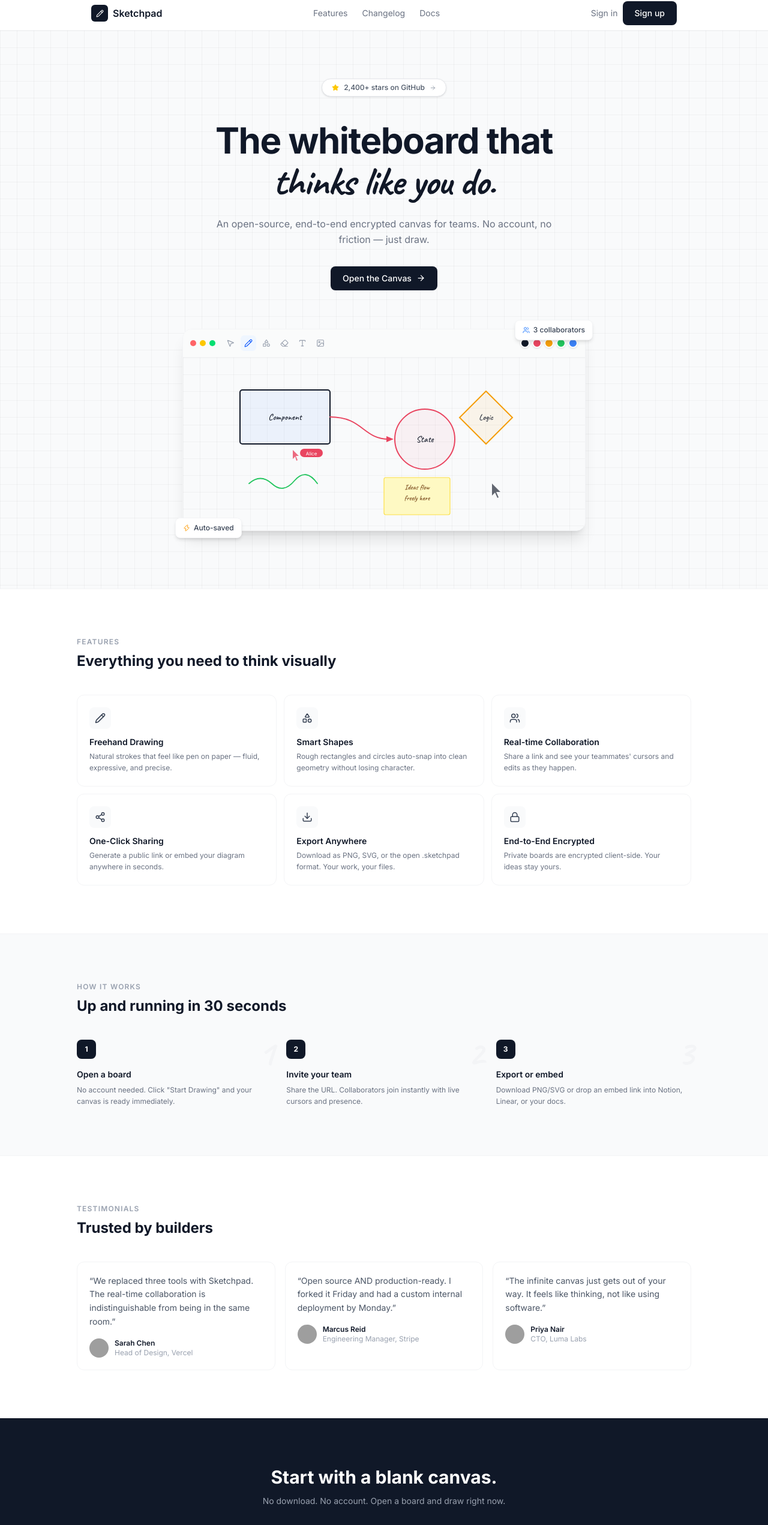
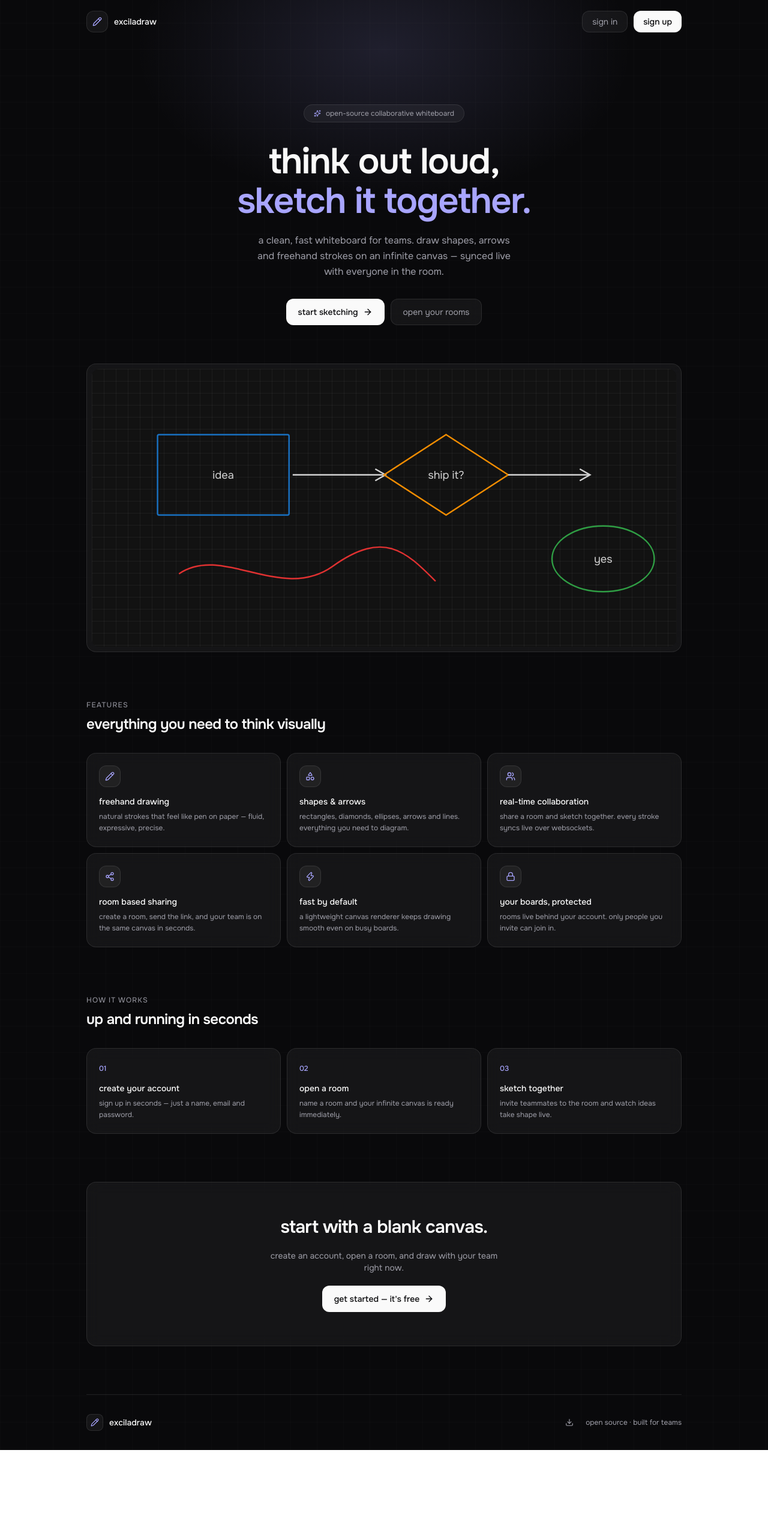
Before and after one commit to PDGamerSG/Exciladraw, a Next.js app in the folder apps/exciladraw-frontend/: page / in a window 1280 px wide. Shown: the part 6-2548 px from the top of the page at 60% size. After the commit the page ends 2423 px from the top, so only its background shows below. Built offline with nearby package versions, Linux system fonts and the light colour scheme; grey boxes are pictures that could not be loaded.

Commit message:
Revamped the homepage ui

```diff
--- a/apps/exciladraw-frontend/app/page.tsx
+++ b/apps/exciladraw-frontend/app/page.tsx
@@ -1,241 +1,233 @@
+import Link from "next/link";
 import {
+  ArrowRight,
+  Download,
+  Lock,
   Pencil,
   Shapes,
+  Share2,
+  Sparkles,
   Users,
-  Share2,
-  Download,
-  Lock,
-  Star,
-  ArrowRight,
   Zap,
-} from 'lucide-react';
-import Button from '@repo/ui/button';
-import FeatureCard from '@repo/ui/card';
-import Navbar from '@repo/ui/navbar';
-import SketchCanvas from '@repo/ui/canvas';
+} from "lucide-react";
+import { onest } from "@/lib/fonts";
+import { cn } from "@/lib/utils";
 
 const FEATURES = [
   {
     icon: Pencil,
-    title: 'Freehand Drawing',
-    description: 'Natural strokes that feel like pen on paper — fluid, expressive, and precise.',
+    title: "freehand drawing",
+    description: "natural strokes that feel like pen on paper — fluid, expressive, precise.",
   },
   {
     icon: Shapes,
-    title: 'Smart Shapes',
-    description: 'Rough rectangles and circles auto-snap into clean geometry without losing character.',
+    title: "shapes & arrows",
+    description: "rectangles, diamonds, ellipses, arrows and lines. everything you need to diagram.",
   },
   {
     icon: Users,
-    title: 'Real-time Collaboration',
-    description: 'Share a link and see your teammates\' cursors and edits as they happen.',
+    title: "real-time collaboration",
+    description: "share a room and sketch together. every stroke syncs live over websockets.",
   },
   {
     icon: Share2,
-    title: 'One-Click Sharing',
-    description: 'Generate a public link or embed your diagram anywhere in seconds.',
+    title: "room based sharing",
+    description: "create a room, send the link, and your team is on the same canvas in seconds.",
   },
   {
-    icon: Download,
-    title: 'Export Anywhere',
-    description: 'Download as PNG, SVG, or the open .sketchpad format. Your work, your files.',
+    icon: Zap,
+    title: "fast by default",
+    description: "a lightweight canvas renderer keeps drawing smooth even on busy boards.",
   },
   {
     icon: Lock,
-    title: 'End-to-End Encrypted',
-    description: 'Private boards are encrypted client-side. Your ideas stay yours.',
+    title: "your boards, protected",
+    description: "rooms live behind your account. only people you invite can join in.",
   },
 ];
 
 const STEPS = [
   {
-    n: '1',
-    title: 'Open a board',
-    description: 'No account needed. Click "Start Drawing" and your canvas is ready immediately.',
+    n: "01",
+    title: "create your account",
+    description: "sign up in seconds — just a name, email and password.",
   },
   {
-    n: '2',
-    title: 'Invite your team',
-    description: 'Share the URL. Collaborators join instantly with live cursors and presence.',
+    n: "02",
+    title: "open a room",
+    description: "name a room and your infinite canvas is ready immediately.",
   },
   {
-    n: '3',
-    title: 'Export or embed',
-    description: 'Download PNG/SVG or drop an embed link into Notion, Linear, or your docs.',
-  },
-];
-
-const TESTIMONIALS = [
-  {
-    quote: "We replaced three tools with Sketchpad. The real-time collaboration is indistinguishable from being in the same room.",
-    name: 'Sarah Chen',
-    role: 'Head of Design, Vercel',
-    avatar: 'https://images.pexels.com/photos/415829/pexels-photo-415829.jpeg?auto=compress&cs=tinysrgb&w=64&h=64&dpr=2',
-  },
-  {
-    quote: "Open source AND production-ready. I forked it Friday and had a custom internal deployment by Monday.",
-    name: 'Marcus Reid',
-    role: 'Engineering Manager, Stripe',
-    avatar: 'https://images.pexels.com/photos/220453/pexels-photo-220453.jpeg?auto=compress&cs=tinysrgb&w=64&h=64&dpr=2',
-  },
-  {
-    quote: "The infinite canvas just gets out of your way. It feels like thinking, not like using software.",
-    name: 'Priya Nair',
-    role: 'CTO, Luma Labs',
-    avatar: 'https://images.pexels.com/photos/1239291/pexels-photo-1239291.jpeg?auto=compress&cs=tinysrgb&w=64&h=64&dpr=2',
+    n: "03",
+    title: "sketch together",
+    description: "invite teammates to the room and watch ideas take shape live.",
   },
 ];
 
 export default function Page() {
   return (
-    <div className="min-h-screen bg-white text-gray-900">
-      <Navbar />
+    <div
+      className={cn(
+        onest.className,
+        "dark relative min-h-screen w-full overflow-hidden bg-background text-foreground"
+      )}
+    >
+      {/* ambient glow + grid */}
+      <div className="pointer-events-none absolute -top-48 left-1/2 h-[560px] w-[900px] -translate-x-1/2 rounded-full bg-[radial-gradient(ellipse_at_center,rgba(168,165,255,0.14),transparent_65%)]" />
+      <div className="pointer-events-none absolute inset-0 bg-[linear-gradient(rgba(255,255,255,0.015)_1px,transparent_1px),linear-gradient(90deg,rgba(255,255,255,0.015)_1px,transparent_1px)] bg-[size:44px_44px]" />
 
-      {/* ── Hero ──────────────────────────────────────────────────────── */}
-      <section className="relative overflow-hidden pt-20 pb-24 px-6">
-        <div className="absolute inset-0 grid-bg pointer-events-none" />
+      <div className="relative mx-auto w-full max-w-5xl px-4">
+        {/* nav */}
+        <header className="flex items-center justify-between py-6">
+          <div className="flex items-center gap-2.5">
+            <div className="flex h-9 w-9 items-center justify-center rounded-xl border border-primary/10 bg-foreground/5 backdrop-blur-md">
+              <Pencil className="h-4 w-4 text-[#a8a5ff]" />
+            </div>
+            <span className="text-sm font-medium">exciladraw</span>
+          </div>
+          <div className="flex items-center gap-2.5">
+            <Link
+              href="/signin"
+              className="inline-flex h-9 items-center rounded-xl border border-primary/10 bg-foreground/5 px-4 text-sm text-muted-foreground backdrop-blur-md transition-all duration-300 ease-[cubic-bezier(0.45,0.05,0.55,0.95)] hover:border-primary/20 hover:bg-primary/10 hover:text-foreground"
+            >
+              sign in
+            </Link>
+            <Link
+              href="/signup"
+              className="inline-flex h-9 items-center rounded-xl bg-foreground px-4 text-sm font-medium text-background transition-all duration-300 ease-[cubic-bezier(0.45,0.05,0.55,0.95)] hover:bg-foreground/85"
+            >
+              sign up
+            </Link>
+          </div>
+        </header>
 
-        <div className="relative max-w-5xl mx-auto">
-          {/* GitHub pill */}
-          <div className="flex justify-center mb-10 anim-fade-in">
-            <a
-              href="#"
-              className="inline-flex items-center gap-2 bg-white border border-gray-200 rounded-full px-4 py-1.5 text-xs font-medium text-gray-600 shadow-sm hover:shadow transition-shadow"
-            >
-              <Star size={12} className="text-yellow-400 fill-yellow-400" />
-              2,400+ stars on GitHub
-              <ArrowRight size={11} className="text-gray-400" />
-            </a>
+        {/* hero */}
+        <section className="flex flex-col items-center pb-20 pt-16 text-center sm:pt-24">
+          <div className="mb-8 inline-flex items-center gap-2 rounded-full border border-primary/10 bg-foreground/5 px-4 py-1.5 text-xs text-muted-foreground backdrop-blur-md">
+            <Sparkles className="h-3 w-3 text-[#a8a5ff]" />
+            open-source collaborative whiteboard
           </div>
 
-          {/* Headline */}
-          <div className="text-center max-w-3xl mx-auto mb-8">
-            <h1 className="text-5xl sm:text-6xl font-bold tracking-tight leading-[1.1] mb-5 anim-fade-up">
-              The whiteboard that
+          <h1 className="max-w-2xl text-4xl font-semibold leading-[1.1] tracking-tight sm:text-6xl">
+            think out loud,
             <br />
-              <span className="font-sketch" style={{ fontSize: '1.1em', color: '#111827' }}>
-                thinks like you do.
-              </span>
+            <span className="text-[#a8a5ff]">sketch it together.</span>
           </h1>
-            <p className="text-base text-gray-500 max-w-xl mx-auto leading-relaxed anim-fade-up d-200">
-              An open-source, end-to-end encrypted canvas for teams. No account, no friction — just draw.
+          <p className="mt-5 max-w-md text-sm leading-relaxed text-muted-foreground sm:text-base">
+            a clean, fast whiteboard for teams. draw shapes, arrows and freehand
+            strokes on an infinite canvas — synced live with everyone in the room.
           </p>
+
+          <div className="mt-8 flex flex-col gap-2.5 sm:flex-row">
+            <Link
+              href="/signup"
+              className="group inline-flex h-11 items-center gap-2 rounded-xl bg-foreground px-5 text-sm font-medium text-background transition-all duration-300 ease-[cubic-bezier(0.45,0.05,0.55,0.95)] hover:bg-foreground/85"
+            >
+              start sketching
+              <ArrowRight className="h-4 w-4 transition-transform duration-300 group-hover:translate-x-0.5" />
+            </Link>
+            <Link
+              href="/signin"
+              className="inline-flex h-11 items-center justify-center rounded-xl border border-primary/10 bg-foreground/5 px-5 text-sm text-muted-foreground backdrop-blur-md transition-all duration-300 ease-[cubic-bezier(0.45,0.05,0.55,0.95)] hover:border-primary/20 hover:bg-primary/10 hover:text-foreground"
+            >
+              open your rooms
+            </Link>
           </div>
 
-          {/* CTAs */}
-          <div className="flex flex-col sm:flex-row gap-2.5 justify-center mb-16 anim-fade-up d-300">
-            <Button href="#" variant="primary" withArrow>
-              Open the Canvas
-            </Button>
-          </div>
-
-          {/* Canvas mockup */}
-          <div className="anim-fade-in d-400">
-            <SketchCanvas />
+          {/* canvas preview */}
+          <div className="mt-16 w-full rounded-2xl border border-primary/10 bg-foreground/5 p-2 backdrop-blur-md">
+            <div className="relative overflow-hidden rounded-xl bg-[#121212]">
+              <div className="pointer-events-none absolute inset-0 bg-[linear-gradient(rgba(255,255,255,0.05)_1px,transparent_1px),linear-gradient(90deg,rgba(255,255,255,0.05)_1px,transparent_1px)] bg-[size:20px_20px]" />
+              <svg viewBox="0 0 800 380" className="relative w-full">
+                <rect x="90" y="90" width="180" height="110" rx="2" fill="none" stroke="#1971c2" strokeWidth="2" />
+                <text x="180" y="150" textAnchor="middle" fill="#d3d3d3" fontSize="15" fontFamily="inherit">idea</text>
+                <path d="M275 145 C 330 145, 350 145, 400 145" fill="none" stroke="#d3d3d3" strokeWidth="2" />
+                <path d="M388 137 L 402 145 L 388 153" fill="none" stroke="#d3d3d3" strokeWidth="2" />
+                <path d="M485 90 L 570 145 L 485 200 L 400 145 Z" fill="none" stroke="#f08c00" strokeWidth="2" />
+                <text x="485" y="150" textAnchor="middle" fill="#d3d3d3" fontSize="15" fontFamily="inherit">ship it?</text>
+                <path d="M570 145 C 620 145, 640 145, 680 145" fill="none" stroke="#d3d3d3" strokeWidth="2" />
+                <path d="M668 137 L 682 145 L 668 153" fill="none" stroke="#d3d3d3" strokeWidth="2" />
+                <ellipse cx="700" cy="260" rx="70" ry="45" fill="none" stroke="#2f9e44" strokeWidth="2" />
+                <text x="700" y="265" textAnchor="middle" fill="#d3d3d3" fontSize="15" fontFamily="inherit">yes</text>
+                <path d="M120 280 C 180 240, 260 320, 330 270 S 430 250, 470 290" fill="none" stroke="#e03131" strokeWidth="2" strokeLinecap="round" />
+              </svg>
             </div>
           </div>
         </section>
 
-      {/* ── Features ──────────────────────────────────────────────────── */}
-      <section id="features" className="py-20 px-6 border-t border-gray-100">
-        <div className="max-w-5xl mx-auto">
-          <div className="mb-10">
-            <p className="text-xs font-semibold uppercase tracking-widest text-gray-400 mb-2">Features</p>
-            <h2 className="text-2xl font-bold text-gray-900">Everything you need to think visually</h2>
+        {/* features */}
+        <section className="pb-20">
+          <p className="mb-2 text-xs uppercase tracking-widest text-muted-foreground">features</p>
+          <h2 className="mb-8 text-2xl font-semibold tracking-tight">
+            everything you need to think visually
+          </h2>
+          <div className="grid gap-2.5 sm:grid-cols-2 lg:grid-cols-3">
+            {FEATURES.map(({ icon: Icon, title, description }) => (
+              <div
+                key={title}
+                className="rounded-2xl border border-primary/10 bg-foreground/5 p-5 backdrop-blur-md transition-all duration-300 ease-[cubic-bezier(0.45,0.05,0.55,0.95)] hover:border-primary/20 hover:bg-primary/10"
+              >
+                <div className="mb-3.5 flex h-9 w-9 items-center justify-center rounded-xl border border-primary/10 bg-foreground/5">
+                  <Icon className="h-4 w-4 text-[#a8a5ff]" />
                 </div>
-          <div className="grid sm:grid-cols-2 lg:grid-cols-3 gap-3">
-            {FEATURES.map((f) => (
-              <FeatureCard key={f.title} {...f} />
+                <h3 className="mb-1.5 text-sm font-medium">{title}</h3>
+                <p className="text-xs leading-relaxed text-muted-foreground">{description}</p>
+              </div>
             ))}
-          </div>
           </div>
         </section>
 
-      {/* ── How it works ──────────────────────────────────────────────── */}
-      <section className="py-20 px-6 bg-gray-50 border-y border-gray-100">
-        <div className="max-w-5xl mx-auto">
-          <div className="mb-10">
-            <p className="text-xs font-semibold uppercase tracking-widest text-gray-400 mb-2">How it works</p>
-            <h2 className="text-2xl font-bold text-gray-900">Up and running in 30 seconds</h2>
-          </div>
-          <div className="grid md:grid-cols-3 gap-6">
+        {/* how it works */}
+        <section className="pb-20">
+          <p className="mb-2 text-xs uppercase tracking-widest text-muted-foreground">how it works</p>
+          <h2 className="mb-8 text-2xl font-semibold tracking-tight">up and running in seconds</h2>
+          <div className="grid gap-2.5 md:grid-cols-3">
             {STEPS.map(({ n, title, description }) => (
-              <div key={n} className="relative">
-                <span className="font-sketch text-6xl font-bold text-gray-100 absolute -top-2 -right-1 select-none leading-none">
-                  {n}
-                </span>
-                <div className="w-8 h-8 bg-gray-900 rounded-lg flex items-center justify-center mb-4">
-                  <span className="text-white text-xs font-bold">{n}</span>
-                </div>
-                <h3 className="text-sm font-semibold text-gray-900 mb-1.5">{title}</h3>
-                <p className="text-xs text-gray-500 leading-relaxed">{description}</p>
+              <div
+                key={n}
+                className="rounded-2xl border border-primary/10 bg-foreground/5 p-5 backdrop-blur-md"
+              >
+                <span className="text-xs font-medium text-[#a8a5ff]">{n}</span>
+                <h3 className="mb-1.5 mt-3 text-sm font-medium">{title}</h3>
+                <p className="text-xs leading-relaxed text-muted-foreground">{description}</p>
               </div>
             ))}
           </div>
+        </section>
+
+        {/* cta */}
+        <section className="pb-20">
+          <div className="flex flex-col items-center gap-5 rounded-2xl border border-primary/10 bg-foreground/5 px-6 py-14 text-center backdrop-blur-md">
+            <h2 className="text-2xl font-semibold tracking-tight sm:text-3xl">
+              start with a blank canvas.
+            </h2>
+            <p className="max-w-sm text-sm text-muted-foreground">
+              create an account, open a room, and draw with your team right now.
+            </p>
+            <Link
+              href="/signup"
+              className="group inline-flex h-11 items-center gap-2 rounded-xl bg-foreground px-5 text-sm font-medium text-background transition-all duration-300 ease-[cubic-bezier(0.45,0.05,0.55,0.95)] hover:bg-foreground/85"
+            >
+              get started — it&apos;s free
+              <ArrowRight className="h-4 w-4 transition-transform duration-300 group-hover:translate-x-0.5" />
+            </Link>
           </div>
         </section>
 
-      {/* ── Testimonials ──────────────────────────────────────────────── */}
-      <section className="py-20 px-6">
-        <div className="max-w-5xl mx-auto">
-          <div className="mb-10">
-            <p className="text-xs font-semibold uppercase tracking-widest text-gray-400 mb-2">Testimonials</p>
-            <h2 className="text-2xl font-bold text-gray-900">Trusted by builders</h2>
+        {/* footer */}
+        <footer className="flex flex-col items-center justify-between gap-4 border-t border-primary/10 py-8 sm:flex-row">
+          <div className="flex items-center gap-2.5">
+            <div className="flex h-7 w-7 items-center justify-center rounded-lg border border-primary/10 bg-foreground/5">
+              <Pencil className="h-3.5 w-3.5 text-[#a8a5ff]" />
             </div>
-          <div className="grid md:grid-cols-3 gap-4">
-            {TESTIMONIALS.map(({ quote, name, role, avatar }) => (
-              <div key={name} className="card-hover bg-white rounded-xl p-5 border border-gray-100">
-                <p className="text-sm text-gray-600 leading-relaxed mb-4">&ldquo;{quote}&rdquo;</p>
-                <div className="flex items-center gap-2.5">
-                  {/* eslint-disable-next-line @next/next/no-img-element */}
-                  <img src={avatar} alt={name} className="w-8 h-8 rounded-full object-cover" />
-                  <div>
-                    <p className="text-xs font-semibold text-gray-900">{name}</p>
-                    <p className="text-xs text-gray-400">{role}</p>
+            <span className="text-sm font-medium">exciladraw</span>
           </div>
-                </div>
-              </div>
-            ))}
-          </div>
-        </div>
-      </section>
-
-      {/* ── CTA ───────────────────────────────────────────────────────── */}
-      <section className="py-20 px-6 bg-gray-900">
-        <div className="max-w-xl mx-auto text-center">
-          <h2 className="text-3xl font-bold text-white mb-3">
-            Start with a blank canvas.
-          </h2>
-          <p className="text-gray-400 text-sm mb-8">
-            No download. No account. Open a board and draw right now.
-          </p>
-          <Button href="#" variant="outline" withArrow>
-            Open the Canvas
-          </Button>
-        </div>
-      </section>
-
-      {/* ── Footer ────────────────────────────────────────────────────── */}
-      <footer className="border-t border-gray-100 py-8 px-6">
-        <div className="max-w-5xl mx-auto flex flex-col sm:flex-row items-center justify-between gap-4">
-          <div className="flex items-center gap-2">
-            <div className="w-6 h-6 bg-gray-900 rounded flex items-center justify-center">
-              <Pencil size={11} className="text-white" />
-            </div>
-            <span className="text-sm font-semibold text-gray-900">Sketchpad</span>
-            <span className="text-gray-300 text-sm mx-2">·</span>
-            <span className="text-xs text-gray-400">Apache 2.0</span>
-          </div>
-
-          <div className="flex items-center gap-5">
-            {['Privacy', 'Terms'].map((item) => (
-              <a key={item} href="#" className="text-xs text-gray-400 hover:text-gray-600 transition-colors">
-                {item}
-              </a>
-            ))}
-          </div>
+          <div className="flex items-center gap-5 text-xs text-muted-foreground">
+            <Download className="hidden h-3.5 w-3.5 sm:block" />
+            <span>open source · built for teams</span>
           </div>
         </footer>
       </div>
+    </div>
   );
 }
```
Lines whose indentation alone changed are shown as unchanged.
